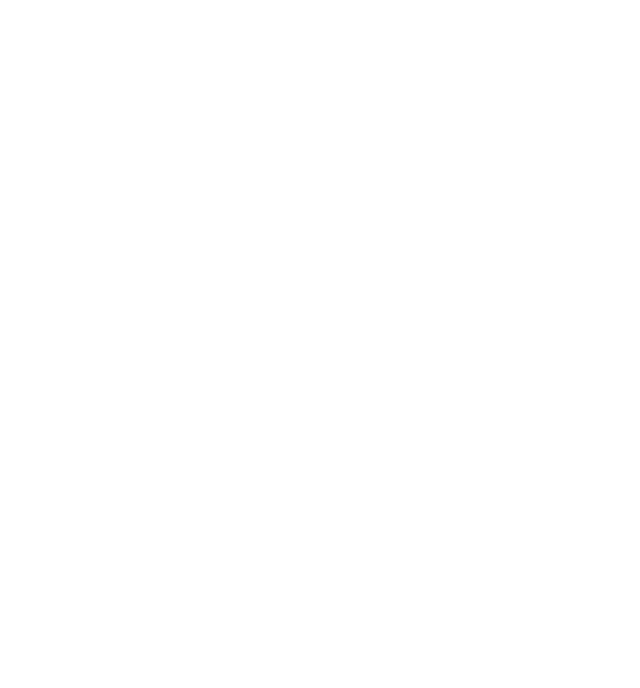
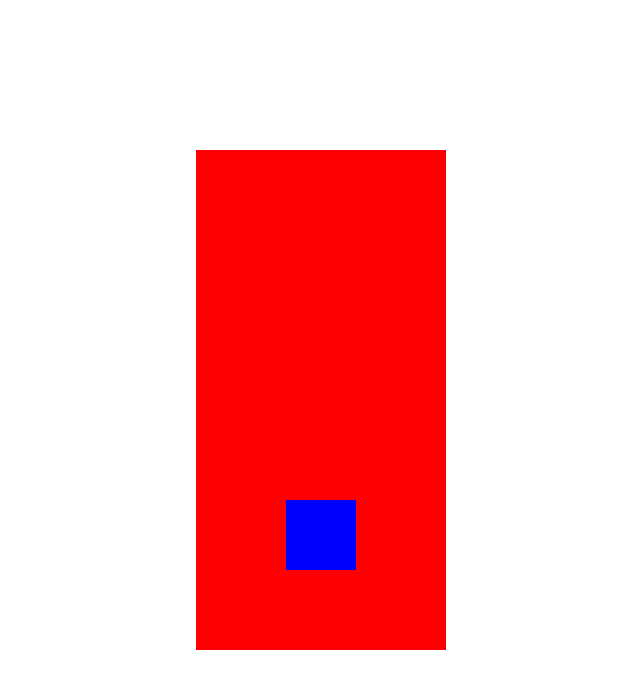
Before and after one commit to FranJV1511/Licuadora-JavaScript, a plain HTML site: page index.html in a window 1280 px wide. Shown: the whole page, without its empty margins (319-959 px from the left). Drawn offline with Linux system fonts and the light colour scheme.

Commit message:
Version 1 de estilos

```diff
--- a/index.html
+++ b/index.html
@@ -4,6 +4,7 @@
     <meta charset="UTF-8">
     <meta name="viewport" content="width=device-width, initial-scale=1.0">
     <title>Licuadora</title>
+    <link rel="stylesheet" href="style.css">
 </head>
 <body>
     <div class="container">
--- a/style.css
+++ b/style.css
@@ -0,0 +1,22 @@
+*{
+    box-sizing: border-box;
+    padding: 0;
+    margin: 0;
+}
+
+.blender{
+position: fixed;
+left: 50%;
+top:50%;
+transform: translate(-50%, -50%);
+width: 250px;
+height: 500px;
+background-color: red;
+}
+
+.blender-button{
+    width: 70px;
+    height: 70px;
+    background-color: blue;
+    margin: 350px auto;
+}
```
